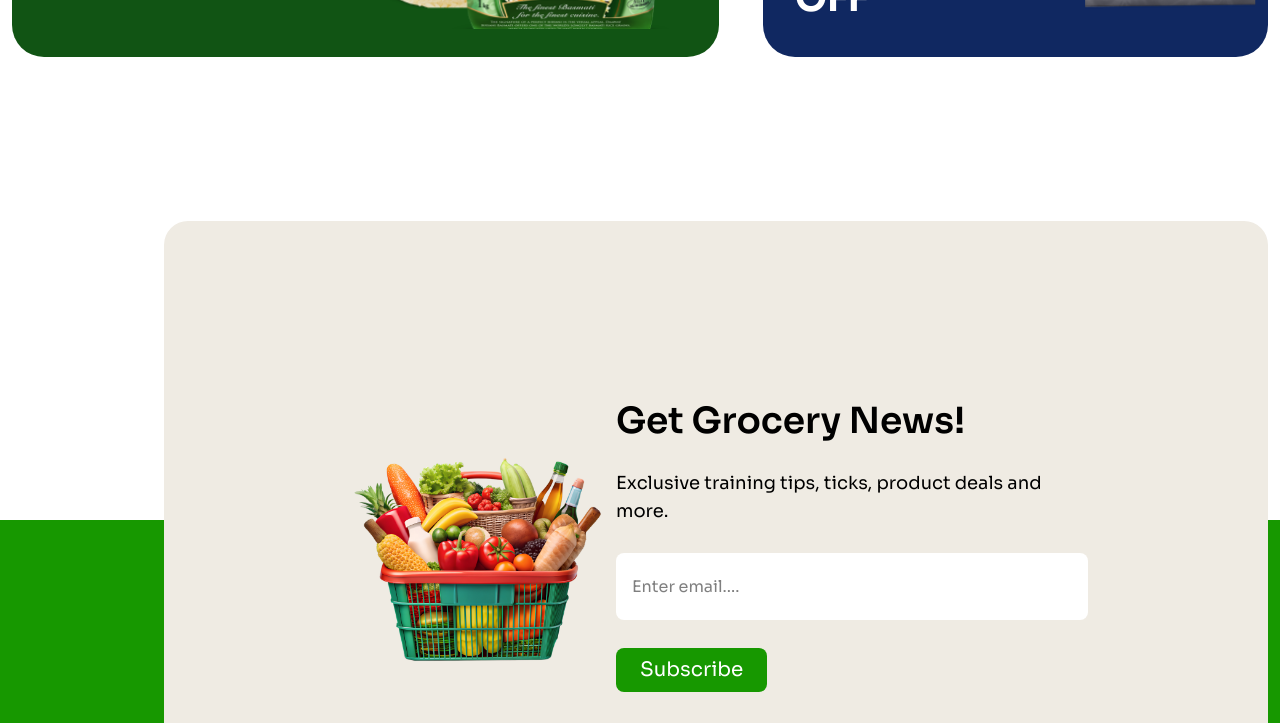
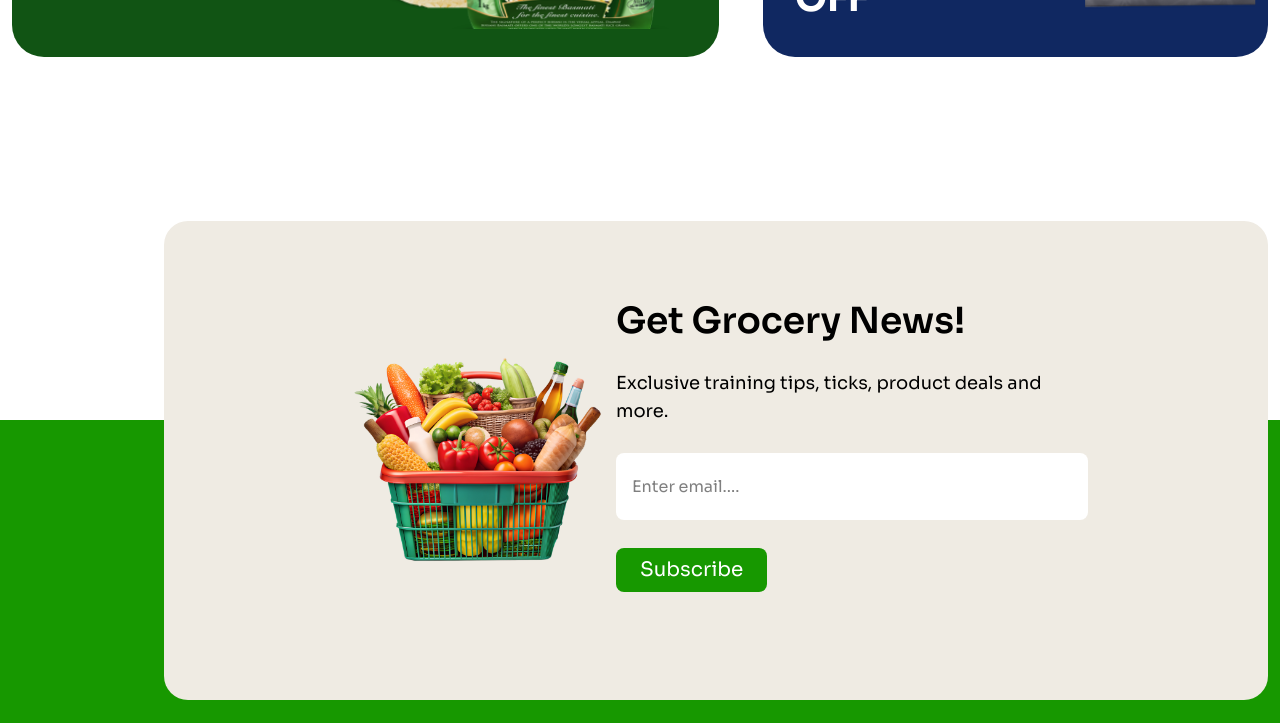
Before and after one commit to reazulislam1487/b11-a3, a plain HTML site: page index.html in a window 1280 px wide. Shown: the part 3321-4044 px from the top of the page. Drawn offline with nearby package versions, Linux system fonts and the light colour scheme.

Commit message:
fixed issue

```diff
--- a/index.html
+++ b/index.html
@@ -259,7 +259,7 @@
     </section>
   </section>
   <!-- Arrival Start -->
-  <section class="  max-w-[1600px] h-[980px] md:h-[860px] mx-auto mb-12 md:mb-[140px] overflow-hidden">
+  <section class="  max-w-[1600px] h-[980px] md:h-[760px] mx-auto mb-12 md:mb-[140px] overflow-hidden">
     <section class="max-w-[1320px] mx-auto md:my-12 ">
       <!-- header text  -->
       <h1 class="text-[var(--accent)] text-2xl lg:text-4xl font-semibold mx-4 md:mx-0">
@@ -304,7 +304,7 @@
   <footer class="footer max-w-[1600px] relative  bg-[#179800] mx-auto ">
     <!-- get start -->
     <section
-      class=" mx-3 mb-[280px] md:mb-40 absolute bottom-[200px] md:left-38 flex text-center md:text-left  items-center justify-evenly flex-col md:flex-row bg-[var(--secoundary)] rounded-3xl  p-[10px] md:p-[180px]">
+      class=" mx-3 mb-[280px] md:mb-40 absolute bottom-[200px] md:left-38 flex text-center md:text-left  items-center justify-evenly flex-col md:flex-row bg-[var(--secoundary)] rounded-3xl  p-[10px] md:px-[180px] md:py-[80px]">
       <div class="">
         <img class="py-7" src="./assets/vegetable-busket.png" alt="">
       </div>
@@ -318,7 +318,7 @@
       </div>
     </section>
     <!-- footer start -->
-    <footer class="max-w-[1600px] h-[830px] md:h-[740px] bg-[#179800] mx-auto flex ">
+    <footer class="max-w-[1600px] h-[830px] md:h-[640px] bg-[#179800] mx-auto flex ">
       <div
         class="w-[1320px] md:mx-auto mb-8 md:mb-12 flex flex-col md:flex-row gap-2 justify-end mx-3 md:justify-between md:items-end ">
         <!-- img div -->
```
